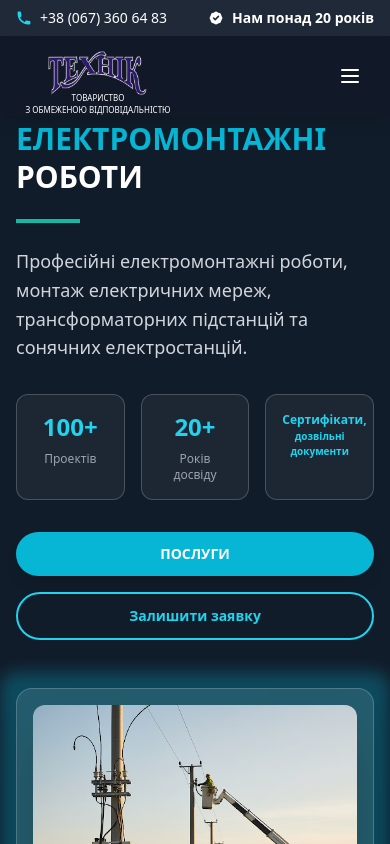
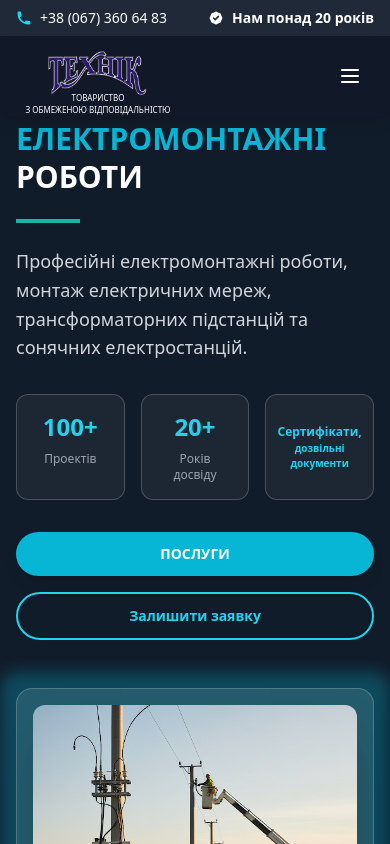
Before and after one commit to Natali993/texnic, a Next.js app: page / in a window 390 px wide. Shown: the top 844 px of the page. Built offline with nearby package versions, Linux system fonts and the light colour scheme.

Commit message:
fix: hero section

```diff
--- a/src/components/HeroSection.tsx
+++ b/src/components/HeroSection.tsx
@@ -39,7 +39,7 @@ export const HeroSection = () => {
                   <div className="text-2xl sm:text-3xl font-bold text-cyan-400 mb-2">20+</div>
                   <div className="text-xs sm:text-sm text-gray-400">Років досвіду</div>
                 </div>
-                <Link href="/certificates" className="text-center text-cyan-400 text-white group hover:bg-cyan-400 hover:scale-105 transition-all duration-300  bg-white/5 rounded-xl p-4 border border-white/10 hover:bg-white/10 transition-all duration-300 hover:text-gray-900">
+                <Link href="/certificates" className="text-center text-cyan-400 text-white group hover:bg-cyan-400 hover:scale-105 transition-all duration-300  bg-white/5 rounded-xl p-1.5 flex items-center justify-center flex-col lg:p-4 border border-white/10 hover:bg-white/10 transition-all duration-300 hover:text-gray-900">
                   <div className="text-[12px] sm:text-xl font-bold ">Сертифікати,</div>
                   <div className="text-[10px] sm:text-xl font-bold ">дозвільні документи</div>
                 </Link>
```
